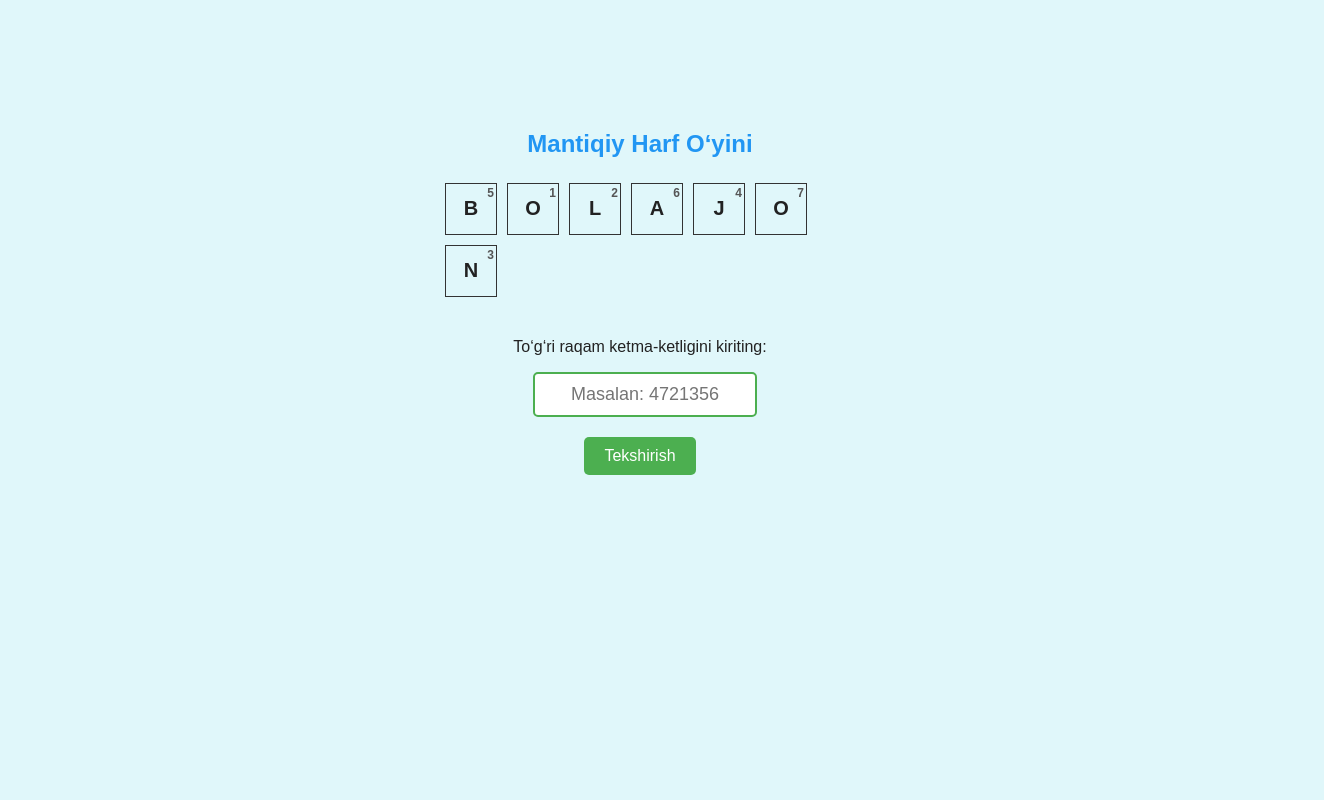
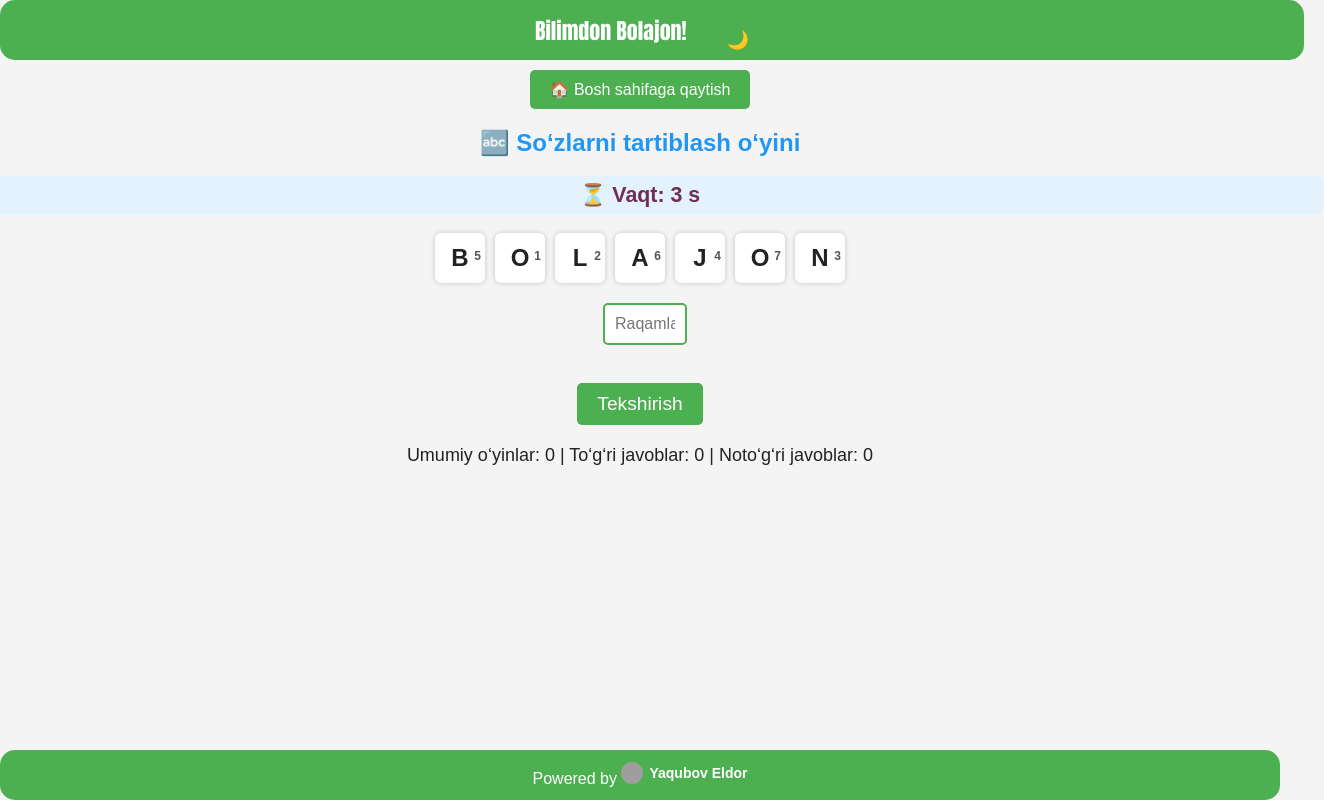
Before and after one commit to eldoryaqubovebek3094/qiziqarli, a website: page krossvord.html in a window 1280 px wide. Shown: the whole page, 1324 px wide, since content can reach past the window. Drawn offline with Linux system fonts and the light colour scheme; grey boxes are pictures that could not be loaded.

Commit message:
tartiblash oyini qoshildi

```diff
--- a/krossvord.html
+++ b/krossvord.html
@@ -1,155 +1,308 @@
 <!DOCTYPE html>
 <html lang="uz">
-
 <head>
 <meta charset="UTF-8">
-    <title>Mantiqiy Harf O‘yini</title>
+<title>Bilimdon Bolajon!</title>
 <link rel="stylesheet" href="styles.css">
 <style>
+:root {
+  --primary: #4caf50;
+  --header-text: #fff;
+  --footer-text: #fff;
+  --bg-color: #f4f4f4;
+  --box-bg: #fff;
+}
 body {
   font-family: Arial, sans-serif;
-            display: flex;
-            flex-direction: column;
-            align-items: center;
-            margin-top: 50px;
+  text-align:center;
+  padding-top:70px;
+  padding-bottom:60px;
+  background: var(--bg-color);
+  margin:0;
+  transition: background 0.3s, color 0.3s;
 }
 
-        #game {
-            display: flex;
-            flex-wrap: wrap;
-            max-width: 400px;
-            margin-bottom: 20px;
+/* Dark theme */
+body.dark {
+  --primary: #212121;
+  --header-text: #fff;
+  --footer-text: #fff;
+  --bg-color: #121212;
+  --box-bg: #1e1e1e;
+  color: #fff;
 }
 
-        .letter-box {
-            position: relative;
-            width: 50px;
-            height: 50px;
-            border: 1px solid #333;
+/* Header */
+.header {
+  position: fixed;
+  top: 0;
+  left: 0;
+  width: 100%;
+  height: 60px;
+  background-color: var(--primary);
+  color: var(--header-text);
+  font-size: 22px;
+  font-family: Impact, Haettenschweiler, 'Arial Narrow Bold', sans-serif;
+  padding: 0 12px;
   display: flex;
+  align-items: center;
   justify-content: center;
-            align-items: center;
-            margin: 5px;
-            font-size: 20px;
-            font-weight: bold;
-            user-select: none;
+  gap: 12px;
+  border-radius: 15px;
+  z-index: 100;
+  transition: background 0.3s, color 0.3s;
 }
 
-        .letter-box span {
-            position: absolute;
-            top: 2px;
-            right: 2px;
-            font-size: 12px;
-            color: #555;
+.theme-toggle {
+  margin-left: 8px;
+  background: transparent;
+  border: none;
+  font-size: 18px;
+  cursor: pointer;
+  transition: transform 0.2s;
 }
 
-        #result {
-            margin-top: 20px;
+/* Game area */
+#game { display:flex; justify-content:center; gap:10px; margin:20px 0; flex-wrap:wrap; }
+.letter-box { position:relative; width:50px; height:50px; background:var(--box-bg); border-radius:6px; font-size:24px; line-height:50px; font-weight:bold; box-shadow:0 0 5px rgba(0,0,0,0.2); transition: background 0.3s; }
+.letter-box span { position:absolute; bottom:2px; right:4px; font-size:12px; color:#555; }
+
+#resultHarf { margin-top:15px; font-size:20px; font-weight:bold; }
+.success { color:#0b6e2e; background:linear-gradient(90deg,#9dffb3,#5cffd1); padding:8px; border-radius:8px; }
+.error { color:#b71c1c; background:linear-gradient(90deg,#ffb3b3,#ffd6d6); padding:8px; border-radius:8px; }
+
+.timer { margin-top:10px; font-size:20px; font-weight:bold; color:#0d47a1; background:#e3f2fd; padding:6px; border-radius:6px; transition: background 0.3s, color 0.3s; }
+.timer.warning { color:#b71c1c; animation:pulse .5s infinite; }
+@keyframes pulse {0%{transform:scale(1);}50%{transform:scale(1.1);}100%{transform:scale(1);}}
+
+#confetti { position:fixed; inset:0; pointer-events:none; }
+.confetti { position:absolute; width:8px; height:8px; animation:fall 2s linear forwards; }
+@keyframes fall { from{transform:translateY(-10px) rotate(0);} to{transform:translateY(100vh) rotate(360deg); opacity:0;} }
+
+/* Scoreboard */
+#scoreboard { margin-top:20px; font-size:18px; }
+
+/* Footer */
+.footer {
+  position: fixed;
+  bottom: 0;
+  left: 0;
+  width: 100%;
+  height: 50px;
+  border-radius: 15px;
+  background-color: var(--primary);
+  color: var(--footer-text);
+  padding: 0;
+  display: flex;
+  align-items: center;
+  justify-content: center;
+  z-index: 100;
+  transition: background 0.3s, color 0.3s;
+}
+.footer p { margin:0; }
+.footer a {
+  color: var(--header-text);
+  text-decoration: none;
   font-weight: bold;
-            font-size: 18px;
+  font-size: 14px;
+  display: inline-flex;
+  align-items: center;
+  gap: 6px;
 }
+.footer a:hover { color:#d5006d; text-decoration: underline; }
+.footer img { width:22px; height:22px; border-radius:50%; }
 
-        button {
-            margin-top: 20px;
-            padding: 10px 20px;
-            font-size: 16px;
-            cursor: pointer;
+/* Responsive */
+@media (max-width: 900px) {
+  #game { flex-wrap:wrap; }
+  h1 { font-size:1.8em; }
+  h2 { font-size:1.4em; }
+  button { padding: 8px 14px; font-size:0.95em; }
 }
-
-        input {
-            font-size: 18px;
-            width: 200px;
-            text-align: center;
+@media (max-width:600px){
+  .header{height:50px; font-size:18px;}
+  .footer{height:45px;}
+  h1{font-size:1.5em;margin-bottom:12px;}
+  h2{font-size:1.2em;}
+  input[type="number"]{ width:60px; padding:6px; font-size:0.95em;}
+  button{padding:6px 12px; font-size:0.85em; width:100%;}
 }
 </style>
 </head>
-
 <body>
 
-    <h2>Mantiqiy Harf O‘yini</h2>
+<div class="header">
+    <span>Bilimdon Bolajon!</span>
+    <button id="theme-toggle" class="theme-toggle" aria-label="Toggle theme">🌙</button>
+</div>        <a href="/" class="button">🏠 Bosh sahifaga qaytish</a>
 
+<h2>🔤 So‘zlarni tartiblash o‘yini</h2>
+
+<div id="oyin_vaqti" class="timer"></div>
 <div id="game"></div>
-
-    <p id="sequence">To‘g‘ri raqam ketma-ketligini kiriting:</p>
-    <input type="text" id="userInput" placeholder="Masalan: 4721356" maxlength="20">
+<input id="userInput" placeholder="Raqamlarni kiriting">
+<br><br>
 <button id="checkBtn">Tekshirish</button>
 
-    <p id="result"></p>
+<div id="resultHarf"></div>
+<div id="confetti"></div>
+
+<div id="scoreboard">
+  Umumiy o‘yinlar: <span id="totalGames">0</span> |
+  To‘g‘ri javoblar: <span id="correctGames">0</span> |
+  Noto‘g‘ri javoblar: <span id="wrongGames">0</span>
+</div>
+
+<!-- Footer -->
+<div class="footer">
+    <p>Powered by
+        <a href="https://github.com/eldoryaqubovebek3094">
+            <img src="https://avatars.githubusercontent.com/u/148733238?v=4" alt="">
+            Yaqubov Eldor
+        </a>
+    </p>
+</div>
 
 <script>
-        // JSON fayldan jumlalar
+// ==================== THEME TOGGLE ====================
+const themeBtn = document.getElementById('theme-toggle');
+themeBtn.addEventListener('click',()=>{
+    document.body.classList.toggle('dark');
+    if(document.body.classList.contains('dark')){
+        themeBtn.textContent='🌞';
+    } else {
+        themeBtn.textContent='🌙';
+    }
+});
+
+// ==================== SO'ZLAR ====================
 const sentences = [
-            { "word": "BOLAJON" },
-            { "word": "OLMA" },
-            { "word": "DARAJA" },
-            { "word": "KITOB" },
-            { "word": "MAKTAB" },
-            { "word": "DO'STLIK" },
-            { "word": "O'YIN" },
-            { "word": "TABASSUM" },
-            { "word": "ILM" },
-            { "word": "FAN" },
-            { "word": "JAVOB" },
-            { "word": "SAVOL" },
-            { "word": "YORIQNOMA" },
-            { "word": "MATEMATIKA" },
-            { "word": "GEOGRAFIYA" },
-            { "word": "TARIX" },
-            { "word": "FIZIKA" },
-            { "word": "KIMYO" },
-            { "word": "BIOLOGIYA" },
-            { "word": "INFORMATIKA" },
-            { "word": "DUNYO" },
-            { "word": "KOSMOS" }
+    "BOLAJON","OLMA","QALAMPIR","DARAJA","KITOB","MAKTAB",
+    "DO'STLIK","O'YIN","TABASSUM","ILM","TA'LIM","O'QITUVCHI",
+    "O'QITISH","FAN","JAVOB","SAVOL","YORIQNOMA","BILIM",
+    "MATEMATIKA","GEOGRAFIYA","TARIX","FIZIKA","KIMYO",
+    "BIOLOGIYA","INFORMATIKA","DUNYO","KOSMOS","YER",
+    "OY","TABIAT","HAYVONOT","O'SIMLIK","O'ZBEKISTON"
 ];
 
-        let current = null;
+let current = "";
+let timerInterval = null;
+let timeLeft = 0;
 
-        // Funksiya: raqamlarni tayinlash va chalkashtirish
-        function prepareWord() {
-            current = sentences[Math.floor(Math.random() * sentences.length)].word;
-            let letters = current.split('');
-            let numbers = [];
-            for (let i = 0; i < letters.length; i++) numbers.push(i + 1);
-            numbers = numbers.sort(() => Math.random() - 0.5); // Chalkashtirish
+// ==================== NATIJALAR ====================
+let totalGames = 0;
+let correctGames = 0;
+let wrongGames = 0;
+
+// ==================== FUNKSIYALAR ====================
+function calculateTime(word){
+    let t = Math.round(word.length * 1.2);
+    if(t<5) t=5;
+    if(t>20) t=20;
+    return t;
+}
+
+function startTimer(word){
+    clearInterval(timerInterval);
+    const timerDiv = document.getElementById('oyin_vaqti');
+    timeLeft = calculateTime(word);
+    timerDiv.classList.remove("warning");
+    timerDiv.textContent = `⏳ Vaqt: ${timeLeft} s`;
+
+    timerInterval = setInterval(()=>{
+        timeLeft--;
+        timerDiv.textContent = `⏳ Vaqt: ${timeLeft} s`;
+        if(timeLeft<=3) timerDiv.classList.add("warning");
+        if(timeLeft<=0){
+            clearInterval(timerInterval);
+            const result = document.getElementById('resultHarf');
+            result.className="error";
+            result.textContent="⏰ Vaqt tugadi! Taslim bo‘lma, yana urin 💪🙂";
+            wrongGames++;
+            totalGames++;
+            updateScoreboard();
+            setTimeout(prepareWord,1500);
+        }
+    },1000);
+}
+
+function prepareWord(){
+    clearInterval(timerInterval);
+    current = sentences[Math.floor(Math.random()*sentences.length)];
+    const letters = current.split('');
+    let numbers = letters.map((_,i)=>i+1).sort(()=>Math.random()-0.5);
 
     const gameDiv = document.getElementById('game');
     gameDiv.innerHTML = '';
-            letters.forEach((ltr, idx) => {
-                const div = document.createElement('div');
-                div.className = 'letter-box';
-                div.textContent = ltr;
-                div.dataset.number = numbers[idx];
-
-                // Kichkina raqam span orqali ko‘rsatish
-                const numSpan = document.createElement('span');
-                numSpan.textContent = numbers[idx];
-                div.appendChild(numSpan);
-
+    letters.forEach((ltr,i)=>{
+        const div=document.createElement('div');
+        div.className='letter-box';
+        div.textContent=ltr;
+        div.dataset.number = numbers[i];
+        const span=document.createElement('span');
+        span.textContent = numbers[i];
+        div.appendChild(span);
         gameDiv.appendChild(div);
     });
 
-            document.getElementById('userInput').value = '';
-            document.getElementById('result').textContent = '';
+    document.getElementById('userInput').value='';
+    document.getElementById('resultHarf').textContent='';
+
+    startTimer(current);
 }
 
-        // Tekshirish
-        document.getElementById('checkBtn').addEventListener('click', () => {
-            const input = document.getElementById('userInput').value;
-            const gameDiv = document.getElementById('game');
-            let correctSeq = Array.from(gameDiv.children).map(div => div.dataset.number).join('');
-            if (input === correctSeq) {
-                document.getElementById('result').textContent = "Zo‘r! Hammasi to‘g‘ri!";
-                setTimeout(prepareWord, 1500); // keyingi so‘zga o‘tadi
+document.getElementById('checkBtn').addEventListener('click',()=>{
+    clearInterval(timerInterval);
+    const input=document.getElementById('userInput').value;
+    const gameDiv=document.getElementById('game');
+    const result=document.getElementById('resultHarf');
+    const correctSeq = Array.from(gameDiv.children).map(d=>d.dataset.number).join('');
+    result.className='';
+
+    totalGames++;
+
+    if(input===correctSeq){
+        result.textContent="🎉 A’lo! To‘g‘ri! 🚀";
+        result.classList.add("success");
+        correctGames++;
+        launchConfetti();
+        updateScoreboard();
+        setTimeout(()=>{
+            clearConfetti();
+            prepareWord();
+        },1800);
     } else {
-                document.getElementById('result').textContent = "Xato! Qaytadan urinib ko‘ring.";
+        result.textContent="🙂 Xato! Taslim bo‘lma 💪";
+        result.classList.add("error");
+        wrongGames++;
+        updateScoreboard();
+        setTimeout(prepareWord,1500);
     }
 });
 
-        // O‘yin boshlash
+function updateScoreboard(){
+    document.getElementById('totalGames').textContent = totalGames;
+    document.getElementById('correctGames').textContent = correctGames;
+    document.getElementById('wrongGames').textContent = wrongGames;
+}
+
+// ==================== SALYUT ====================
+function launchConfetti(){
+    const box=document.getElementById('confetti');
+    box.innerHTML='';
+    for(let i=0;i<60;i++){
+        const c=document.createElement('div');
+        c.className='confetti';
+        c.style.left=Math.random()*100+'vw';
+        c.style.backgroundColor=`hsl(${Math.random()*360},100%,50%)`;
+        box.appendChild(c);
+    }
+}
+function clearConfetti(){ document.getElementById('confetti').innerHTML=''; }
+
+// ==================== BOSHLASH ====================
 prepareWord();
 </script>
 
 </body>
-
 </html>
```
Also changed, not shown: index.html (+8 -4 lines), sty.css (+25 -0 lines), krossvord.js (line endings or trailing spaces). Lines whose indentation alone changed are shown as unchanged.
